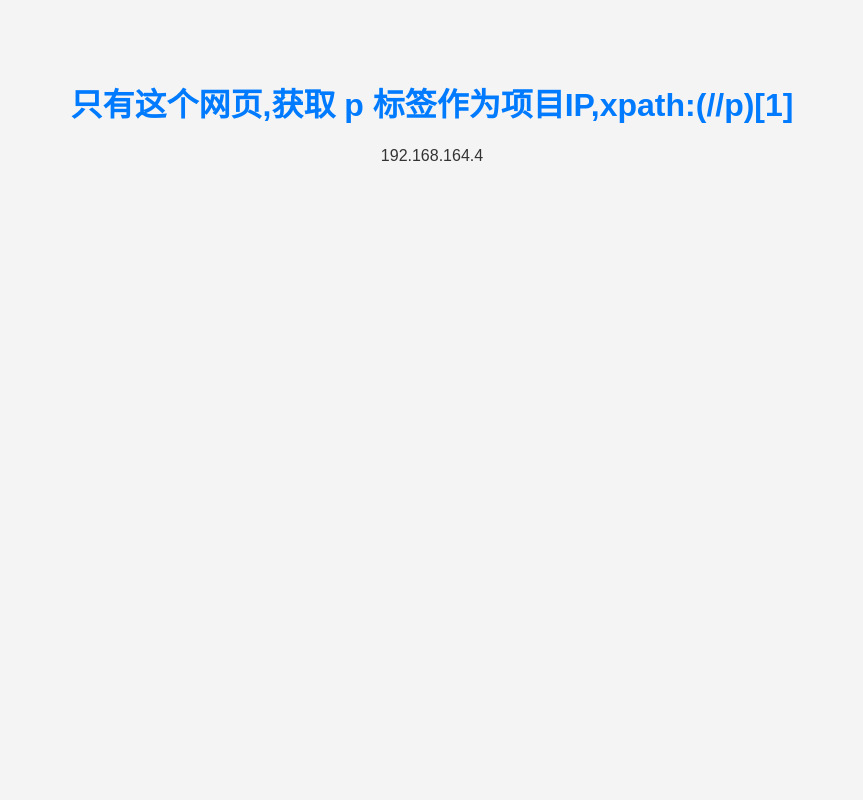
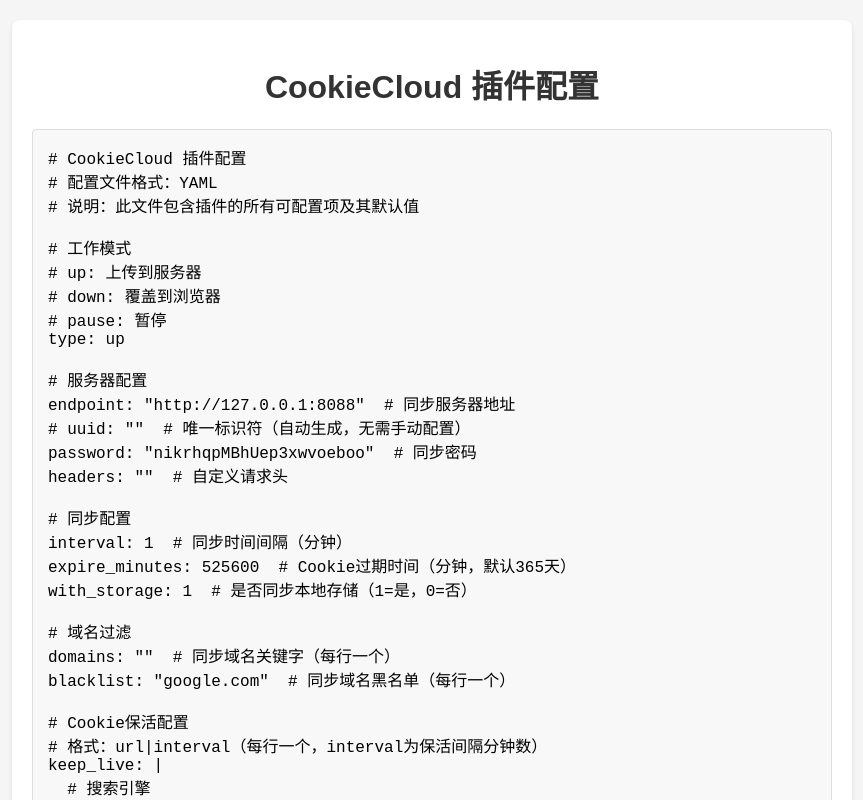
Before and after one commit to sukeroV/sukeroV.github.io, a plain HTML site: page index.html in a window 1280 px wide. Shown: the top 800 px of the page, without its empty margins (208-1071 px from the left). Drawn offline with Linux system fonts and the light colour scheme.

Commit message:
Update index.html

```diff
--- a/index.html
+++ b/index.html
@@ -3,22 +3,42 @@
 <head>
     <meta charset="UTF-8">
     <meta name="viewport" content="width=device-width, initial-scale=1.0">
-    <title>我的个人网站</title>
+    <title>CookieCloud 配置展示</title>
     <style>
         body {
             font-family: Arial, sans-serif;
-            background-color: #f4f4f4;
+            margin: 20px;
+            background-color: #f5f5f5;
+        }
+        .container {
+            background-color: white;
+            padding: 20px;
+            border-radius: 8px;
+            box-shadow: 0 2px 4px rgba(0,0,0,0.1);
+            max-width: 800px;
+            margin: 0 auto;
+        }
+        h1 {
             color: #333;
             text-align: center;
-            padding: 50px;
         }
-        h1 {
-            color: #007BFF;
+        pre {
+            background-color: #f8f8f8;
+            padding: 15px;
+            border-radius: 4px;
+            border: 1px solid #ddd;
+            overflow-x: auto;
+            font-family: 'Courier New', Courier, monospace;
+            white-space: pre-wrap;
+            word-wrap: break-word;
         }
     </style>
 </head>
 <body>
-    <h1>只有这个网页,获取 p 标签作为项目IP,xpath:(//p)[1]</h1>
-    <p>192.168.164.4</p>
+    <div class="container">
+        <h1>CookieCloud 插件配置</h1>
+        <pre id="yaml-content">加载中...</pre>
+    </div>
+    <script src="config-loader.js"></script>
 </body>
 </html>
```
